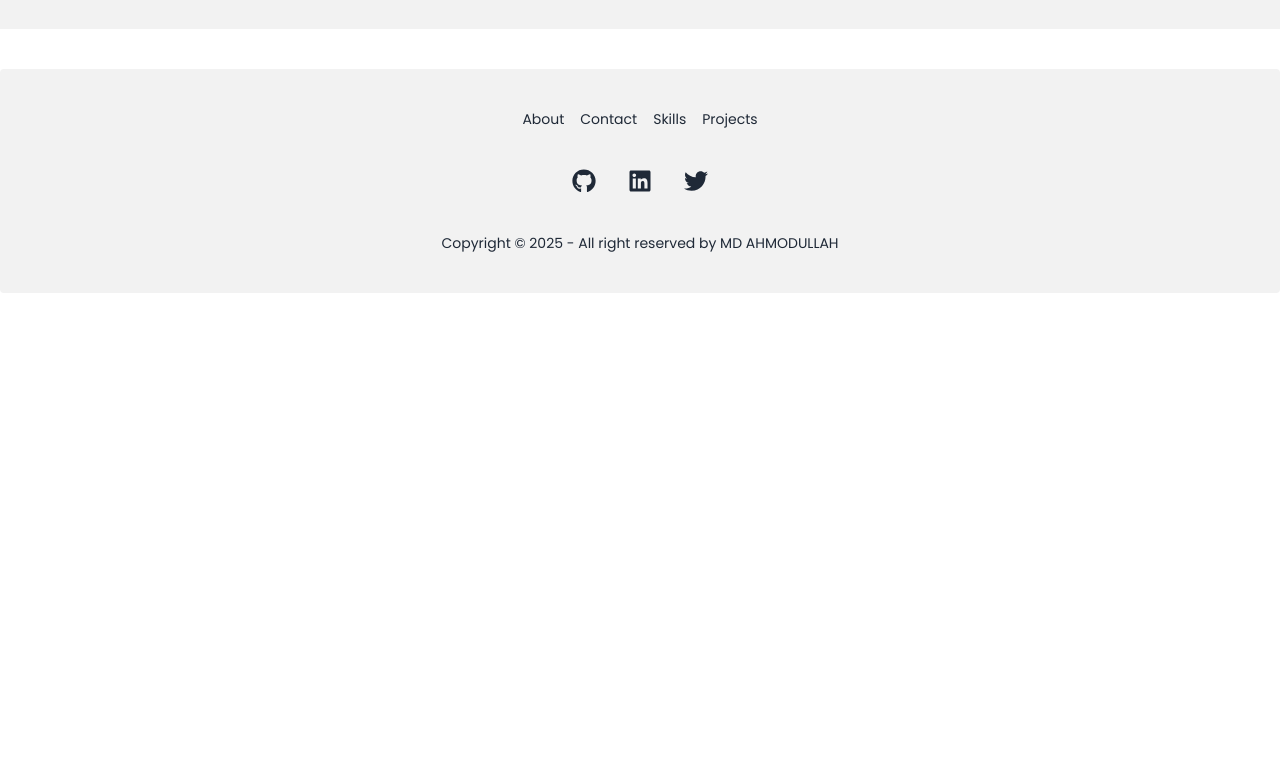
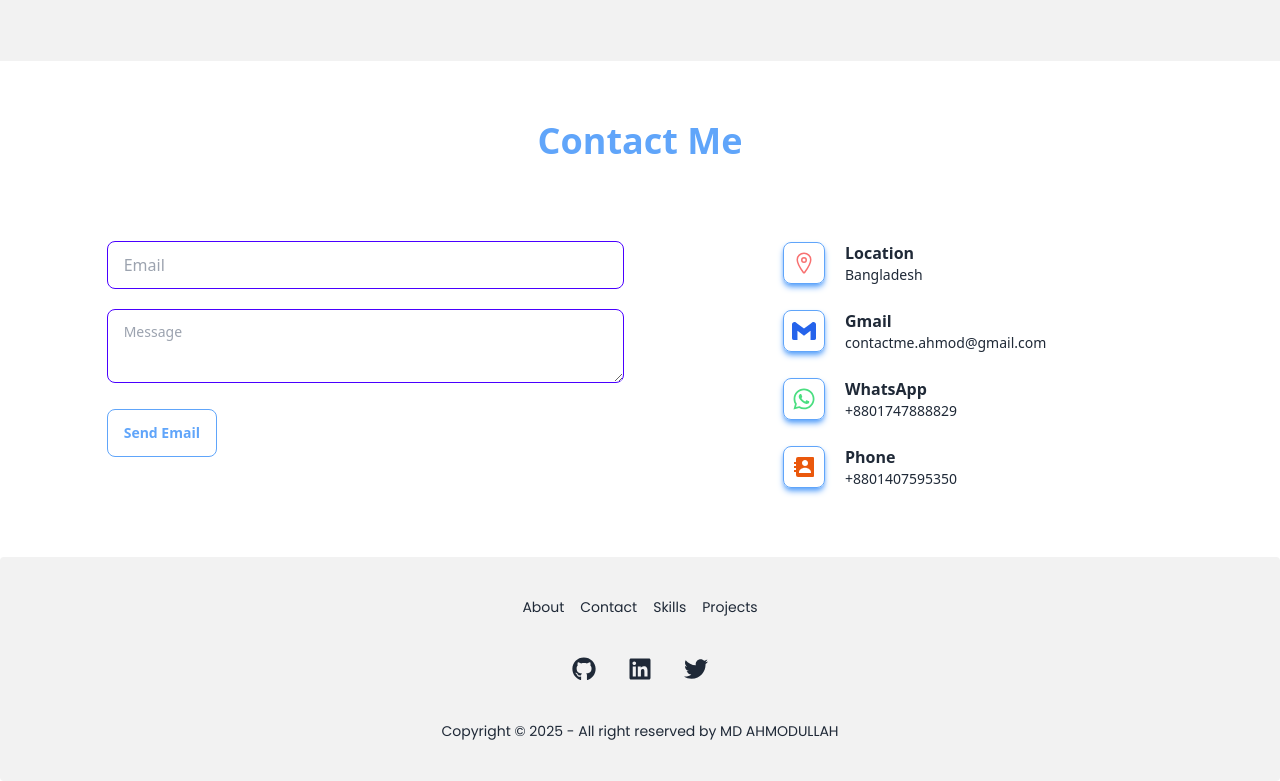
Before and after one commit to md-ahmodullah/My_Portfolio, a React (Vite) app: page / in a window 1280 px wide. Shown: the part 1265-2046 px from the top of the page. Before the commit the page ends 1558 px from the top, so only its background shows below. Built offline with nearby package versions, Linux system fonts and the light colour scheme.

Commit message:
Added Contact Me Section

```diff
--- a/src/Components/About.jsx
+++ b/src/Components/About.jsx
@@ -18,7 +18,7 @@ export default function About() {
     }));
   };
   return (
-    <section className="bg-base-200 my-10 py-12 space-y-12">
+    <section className="bg-base-200 my-10 py-16 space-y-12">
       <h1 className="text-4xl text-center font-bold text-blue-400">About Me</h1>
       <div className="w-10/12 mx-auto grid grid-cols-1 lg:grid-cols-2 gap-8">
         {contents.map((content) => (
--- /dev/null
+++ b/src/Components/Contact.jsx
@@ -0,0 +1,85 @@
+import { BiSolidContact } from "react-icons/bi";
+import { FaWhatsapp } from "react-icons/fa";
+import { IoLocationOutline } from "react-icons/io5";
+import { SiGmail } from "react-icons/si";
+export default function Contact() {
+  return (
+    <section className="w-10/12 mx-auto py-5 space-y-8">
+      <h1 className="text-4xl text-center font-bold text-blue-400">
+        Contact Me
+      </h1>
+      <div className="grid grid-cols-1 lg:grid-cols-2 gap-8 py-12">
+        <div className="space-y-5">
+          <div>
+            <input
+              type="text"
+              placeholder="Email"
+              className="input input-bordered input-primary w-full"
+            />
+          </div>
+          <div>
+            <textarea
+              className="textarea textarea-primary w-full"
+              placeholder="Message"
+            ></textarea>
+          </div>
+          <button className="btn btn-outline text-blue-400 hover:bg-transparent hover:text-orange-500">
+            Send Email
+          </button>
+        </div>
+        <div className="text-lg space-y-3 flex justify-center">
+          <div className="space-y-6">
+            <div className="flex items-center gap-5">
+              <div className="border border-blue-400 shadow-md shadow-blue-400 rounded-lg p-2">
+                <IoLocationOutline className="z-10 text-2xl text-red-400" />
+              </div>
+              <div>
+                <p className="text-base font-bold">Location</p>
+                <p className="text-sm">Bangladesh</p>
+              </div>
+            </div>
+            <div className="flex items-center gap-5">
+              <div className="border border-blue-400 shadow-md shadow-blue-400 rounded-lg p-2">
+                <SiGmail className="text-2xl text-blue-600" />
+              </div>
+              <div>
+                <p className="text-base font-bold">Gmail</p>
+                <a
+                  href="https://mail.google.com/mail/u/0/#inbox"
+                  target="_blank"
+                  rel="noopener noreferrer"
+                >
+                  <p className="text-sm">contactme.ahmod@gmail.com</p>
+                </a>
+              </div>
+            </div>
+            <div className="flex items-center gap-5">
+              <div className="border border-blue-400 shadow-md shadow-blue-400 rounded-lg p-2">
+                <FaWhatsapp className="text-2xl text-green-400" />
+              </div>
+              <div>
+                <p className="text-base font-bold">WhatsApp</p>
+                <a
+                  href="https://web.whatsapp.com/"
+                  target="_blank"
+                  rel="noopener noreferrer"
+                >
+                  <p className="text-sm">+8801747888829</p>
+                </a>
+              </div>
+            </div>
+            <div className="flex items-center gap-5">
+              <div className="border border-blue-400 shadow-md shadow-blue-400 rounded-lg p-2">
+                <BiSolidContact className="text-2xl text-orange-600" />
+              </div>
+              <div>
+                <p className="text-base font-bold">Phone</p>
+                <p className="text-sm">+8801407595350</p>
+              </div>
+            </div>
+          </div>
+        </div>
+      </div>
+    </section>
+  );
+}
--- a/src/Pages/Home.jsx
+++ b/src/Pages/Home.jsx
@@ -1,4 +1,5 @@
 import About from "../Components/About";
+import Contact from "../Components/Contact";
 import Hero from "../Components/Hero";
 
 export default function Home() {
@@ -6,6 +7,7 @@ export default function Home() {
     <>
       <Hero />
       <About />
+      <Contact />
     </>
   );
 }
--- a/src/Shared/Navbar.jsx
+++ b/src/Shared/Navbar.jsx
@@ -52,7 +52,7 @@ export default function Navbar() {
         </a>
       </div>
       <div className="navbar-center hidden lg:flex border border-blue-500 shadow-sm shadow-blue-400 rounded-full fixed top-4 left-1/2 transform -translate-x-1/2 z-10 bg-base-100">
-        <ul className="menu menu-horizontal px-1">{links}</ul>
+        <ul className="menu menu-horizontal px-1 text-gray-300">{links}</ul>
       </div>
       <div className="navbar-end">
         <a href={resume} download>
```
